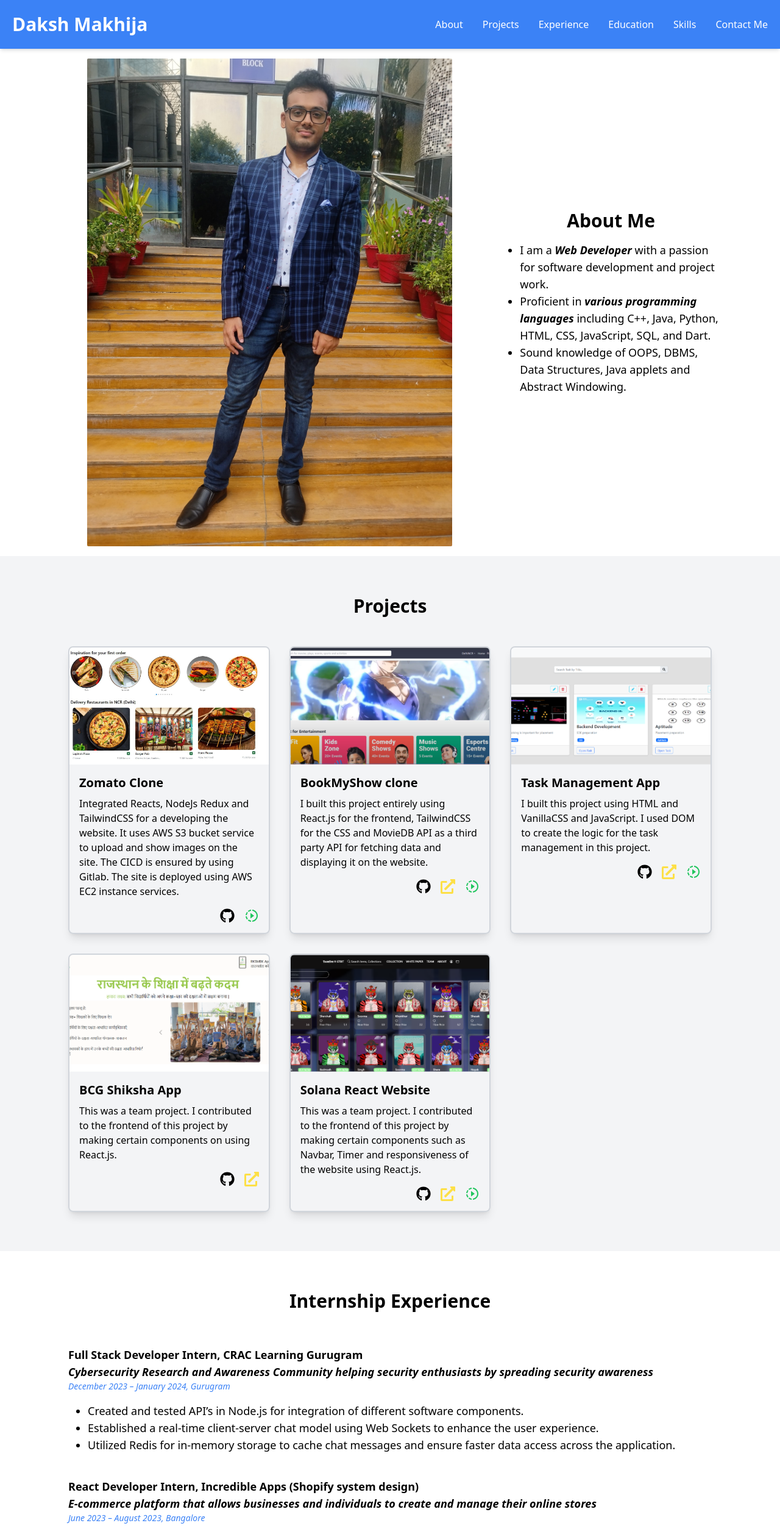
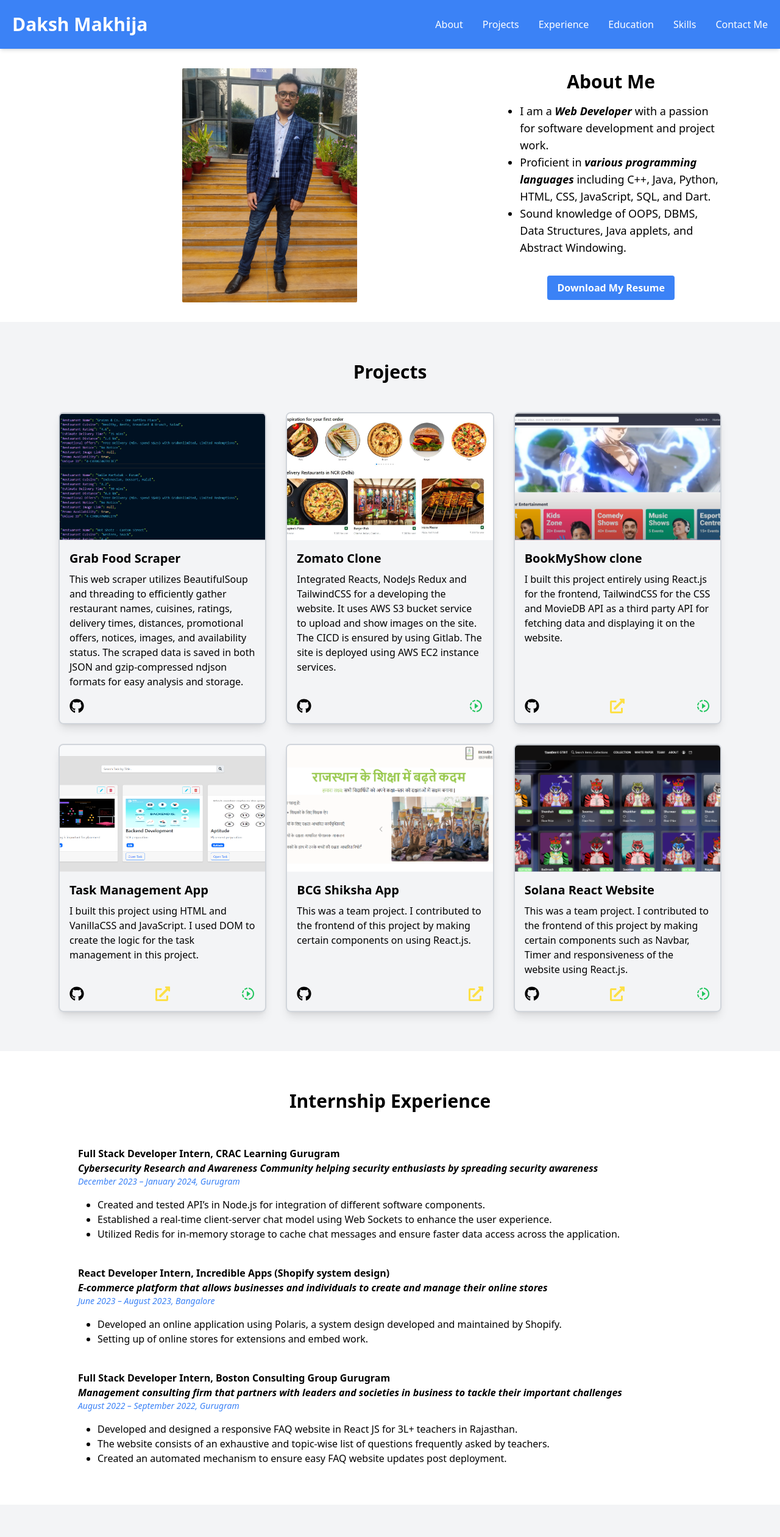
Before and after one commit to Daksh2356/react-portfolio, a React (Create React App) app: page / in a window 1280 px wide. Shown: the top 2521 px of the page at 61% size. Built offline with nearby package versions, Linux system fonts and the light colour scheme.

Commit message:
udpated file contents, URLs and workflow setup for auto-deployment

```diff
--- a/src/App.css
+++ b/src/App.css
@@ -36,32 +36,3 @@
     transform: rotate(360deg);
   }
 } */
-
-
-body {
-  font-family: Arial, sans-serif;
-  margin: 0;
-  padding: 0;
-}
-
-header {
-  background-color: #333;
-  color: #fff;
-  padding: 1em 0;
-}
-
-nav ul {
-  list-style: none;
-  display: flex;
-  justify-content: center;
-  padding: 0;
-}
-
-nav ul li {
-  margin: 0 1em;
-}
-
-nav ul li a {
-  color: #fff;
-  text-decoration: none;
-}
--- a/src/assets/data/projects.json
+++ b/src/assets/data/projects.json
@@ -1,4 +1,12 @@
 [
+  {
+    "title": "Grab Food Scraper",
+    "description": "This web scraper utilizes BeautifulSoup and threading to efficiently gather restaurant names, cuisines, ratings, delivery times, distances, promotional offers, notices, images, and availability status. The scraped data is saved in both JSON and gzip-compressed ndjson formats for easy analysis and storage.",
+    "github": "https://github.com/Daksh2356/grab-food-scraper",
+    "deployment": null,
+    "video": "",
+    "image": "food_scraper.png"
+  },
   {
     "title": "Zomato Clone",
     "description": "Integrated Reacts, NodeJs Redux and TailwindCSS for a developing the website. It uses AWS S3 bucket service to upload and show images on the site. The CICD is ensured by using Gitlab. The site is deployed using AWS EC2 instance services.",
--- a/src/components/About.jsx
+++ b/src/components/About.jsx
@@ -4,26 +4,51 @@
 
 const About = () => {
   return (
-    <Element name="about">
-      <section id="about" className="px-4 py-4 md:px-24 flex flex-col md:flex-row items-center justify-center">
+    <Element name="about" onPlay={()=> console.log(process.env.NODE_ENV)}>
+      <section
+        id="about"
+        className="px-8 py-8 md:px-24 flex flex-col md:flex-row items-center justify-center"
+      >
         <div className="w-full md:w-2/3 mb-8 md:mb-0 md:pr-8 flex-shrink-0">
-          <img src={ProfileImage} alt="Profile" className="rounded-sm mx-auto h-52 md:h-auto md:max-h-screen object-cover" />
+          <img
+            src={ProfileImage}
+            alt="Profile"
+            className="rounded-sm mx-auto h-80 lg:h-96 object-cover"
+          />
         </div>
         <div className="w-full md:w-1/2">
           <h1 className="text-3xl font-bold text-center mb-4">About Me</h1>
           <div className="text-lg">
             <ul className="list-disc pl-8 mt-4">
               <li>
-                I am a <span className="font-bold italic">Web Developer</span> with a passion for software development and project work.
+                I am a <span className="font-bold italic">Web Developer</span>{" "}
+                with a passion for software development and project work.
               </li>
               <li>
-                Proficient in <span className="font-bold italic">various programming languages</span> including C++, Java, Python, HTML, CSS, JavaScript, SQL, and Dart.
+                Proficient in{" "}
+                <span className="font-bold italic">
+                  various programming languages
+                </span>{" "}
+                including C++, Java, Python, HTML, CSS, JavaScript, SQL, and
+                Dart.
               </li>
               <li>
-                Sound knowledge of OOPS, DBMS, Data Structures, Java applets and Abstract Windowing.
+                Sound knowledge of OOPS, DBMS, Data Structures, Java applets,
+                and Abstract Windowing.
               </li>
             </ul>
           </div>
+            <div className="pt-8 text-center">
+              <a
+                href="https://drive.google.com/file/d/18W-LLVv4RQG9IVy60l7nNQ_x454N3ipD/view?usp=sharing"
+                target="_blank"
+                rel="noopener noreferrer"
+              >
+                <button onClick={()=> console.log("hi" + process.env.NODE_ENV)} className="bg-blue-500 hover:bg-blue-600 text-white font-semibold py-2 px-4 rounded w-full sm:w-auto">
+                  Download My Resume
+                </button>
+              </a>
+            </div>
         </div>
       </section>
     </Element>
--- a/src/components/Education.jsx
+++ b/src/components/Education.jsx
@@ -4,18 +4,19 @@
 const Education = () => {
   return (
     <Element name="education">
-      <section id="education" className="py-16 bg-gray-100 px-24 text-center">
-        <div className="container mx-auto px-4">
-          <h2 className="text-3xl font-bold text-center mb-12 ">Education</h2>
+      <section id="education" className="py-16 bg-gray-100 text-center">
+        <div className="container mx-auto px-4 sm:px-6 lg:px-8">
+          <h2 className="text-3xl font-bold text-center mb-12">Education</h2>
 
           {/* Education Details */}
-          <div className="grid gap-8 text-lg">
+          <div className="grid gap-8 text-base md:text-lg">
             {/* BTECH, Information Technology */}
             <div>
               <h3 className="font-bold">BTECH, Information Technology</h3>
               <p className="font-semibold">Guru Tegh Bahadur Institute of Technology, 2024</p>
               <p className="italic">9.07 CGPA</p>
             </div>
+            <hr className="h-px bg-gray-700 border-0 md:hidden" />
 
             {/* CBSE Class XII */}
             <div>
@@ -23,10 +24,11 @@
               <p className="font-semibold">Hans Raj Model School, Punjabi Bagh, 2020</p>
               <p className="italic">92.4%</p>
             </div>
+            <hr className="h-px bg-gray-700 border-0 md:hidden" />
 
             {/* CBSE Class X */}
             <div>
-              <h3 className="font-semibold">CBSE (Class X)</h3>
+              <h3 className="font-bold">CBSE (Class X)</h3>
               <p className="font-semibold">Hans Raj Model School, Punjabi Bagh, 2018</p>
               <p className="italic">92.2%</p>
             </div>
--- a/src/components/Experience.jsx
+++ b/src/components/Experience.jsx
@@ -5,17 +5,17 @@
   return (
     <Element name="experience">
       <section id="experience" className="py-16 ">
-        <div className="container mx-auto px-4">
+        <div className="container mx-auto px-4 sm:px-6 lg:px-8">
           <h2 className="text-3xl font-bold text-center mb-12">Internship Experience</h2>
 
           {/* Experience Cards */}
-          <div className="grid gap-8 px-24 text-lg">
+          <div className="grid gap-8 px-4 md:px-12 lg:px-24 ">
             {/* Full Stack Developer Intern, CRAC Learning Gurugram */}
             <div>
               <h3 className="font-bold mt-2">Full Stack Developer Intern, CRAC Learning Gurugram</h3>
               <p className="font-semibold italic">Cybersecurity Research and Awareness Community helping security enthusiasts by spreading security awareness</p>
               <p className="italic text-sm text-blue-500">December 2023 – January 2024, Gurugram</p>
-              <ul className="list-disc pl-8 mt-4">
+              <ul className="list-disc pl-5 md:pl-8 mt-4">
                 <li>Created and tested API’s in Node.js for integration of different software components.</li>
                 <li>Established a real-time client-server chat model using Web Sockets to enhance the user experience.</li>
                 <li>Utilized Redis for in-memory storage to cache chat messages and ensure faster data access across the application.</li>
@@ -27,7 +27,7 @@
               <h3 className="font-bold mt-2">React Developer Intern, Incredible Apps (Shopify system design)</h3>
               <p className="font-semibold italic">E-commerce platform that allows businesses and individuals to create and manage their online stores</p>
               <p className="italic text-sm text-blue-500">June 2023 – August 2023, Bangalore</p>
-              <ul className="list-disc pl-8 mt-4">
+              <ul className="list-disc pl-5 md:pl-8 mt-4">
                 <li>Developed an online application using Polaris, a system design developed and maintained by Shopify.</li>
                 <li>Setting up of online stores for extensions and embed work.</li>
               </ul>
@@ -38,7 +38,7 @@
               <h3 className="font-bold mt-2">Full Stack Developer Intern, Boston Consulting Group Gurugram</h3>
               <p className="font-semibold italic">Management consulting firm that partners with leaders and societies in business to tackle their important challenges</p>
               <p className="italic text-sm text-blue-500">August 2022 – September 2022, Gurugram</p>
-              <ul className="list-disc pl-8 mt-4">
+              <ul className="list-disc pl-5 md:pl-8 mt-4">
                 <li>Developed and designed a responsive FAQ website in React JS for 3L+ teachers in Rajasthan.</li>
                 <li>The website consists of an exhaustive and topic-wise list of questions frequently asked by teachers.</li>
                 <li>Created an automated mechanism to ensure easy FAQ website updates post deployment.</li>
--- a/src/components/Projects.jsx
+++ b/src/components/Projects.jsx
@@ -14,28 +14,31 @@
   return (
     <Element name="projects">
       <section id="projects" className="py-16 bg-gray-100">
-        <div className="container mx-auto px-4">
+        <div className="container mx-auto px-4 md:px-12 lg:px-24">
           <h2 className="text-3xl font-bold text-center mb-12">Projects</h2>
-          <div className="grid gap-8 sm:grid-cols-1 md:grid-cols-2 lg:grid-cols-3 px-24">
+          <div className="grid gap-8 sm:grid-cols-1 md:grid-cols-2 lg:grid-cols-3">
             {data.map((project, index) => (
               <div
                 key={index}
-                className="border-2 border-gray-300 rounded-lg overflow-hidden shadow-lg transform transition-transform duration-500 hover:scale-105 relative"
+                className="h-full border-2 border-gray-300 rounded-lg overflow-hidden shadow-lg transform transition-transform duration-500 hover:scale-105 relative flex flex-col"
               >
                 {project.image && (
                   <img
-                    className="object-cover w-full h-48"
+                    className="object-cover w-full h-48 md:h-52"
                     alt="project"
                     src={require(`../assets/images/${project.image}`)}
                   />
                 )}
-                <div className="p-4">
+                <div className="p-4 flex flex-col justify-between flex-grow">
+                  <div>
+
                   <h3 className="text-xl font-semibold mb-2">
                     {project.title}
                   </h3>
                   <p className="mb-4">{project.description}</p>
-                  <div className="flex justify-end gap-4">
-                    {/* GitHub Repo */}
+                  </div>
+
+                  <div className="flex justify-between items-end h-max">
                     {project.github && (
                       <a
                         href={project.github}
@@ -46,7 +49,6 @@
                         <FaGithub size={24} />
                       </a>
                     )}
-                    {/* Live Demo */}
                     {project.deployment && (
                       <a
                         href={project.deployment}
@@ -57,7 +59,6 @@
                         <FaExternalLinkAlt size={24} />
                       </a>
                     )}
-                    {/* Project Video */}
                     {project.video && (
                       <a
                         href={project.video}
```
Also changed, not shown: package.json (+4 -3 lines), src/components/Contact.jsx (+62 -10 lines), src/components/Header.jsx (+59 -8 lines), src/components/Skills.jsx (+9 -7 lines), src/assets/images/food_scraper.png (added), 1 other file (tests, documents, lock files or other folders).
